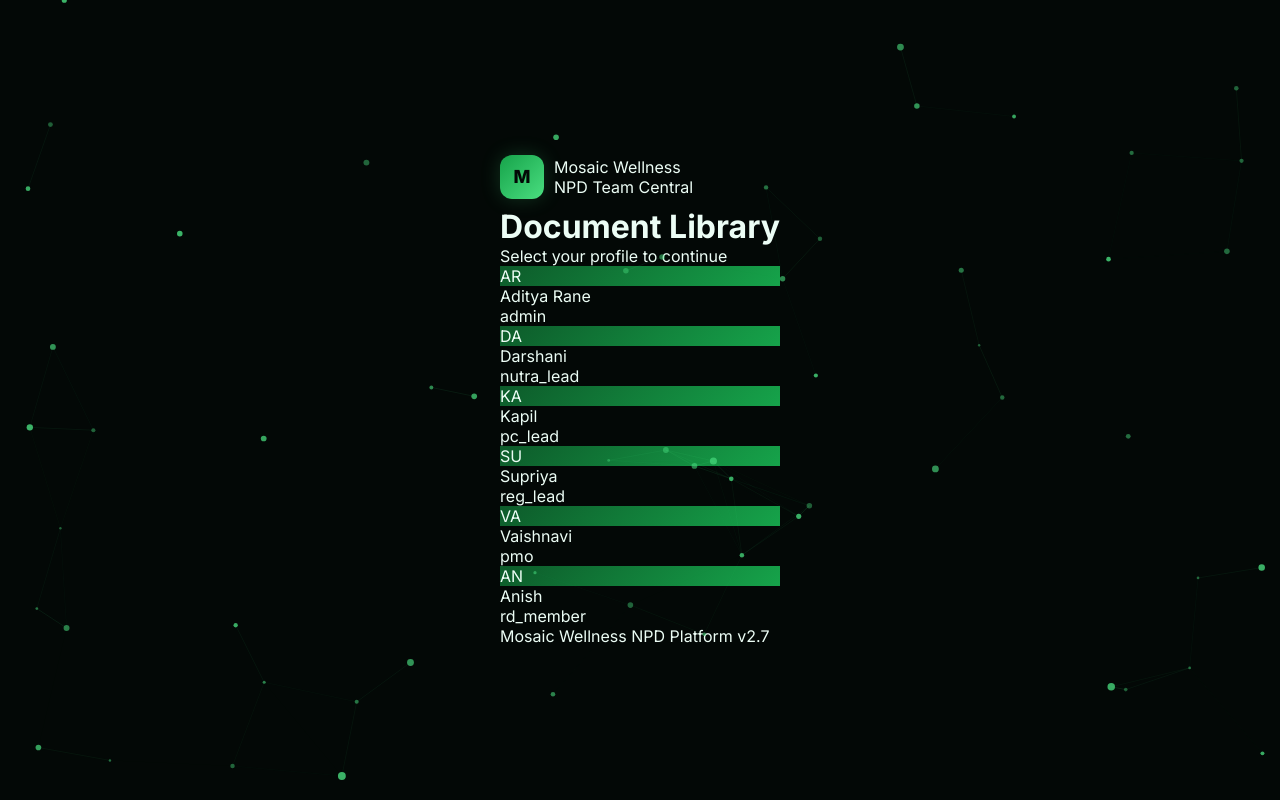
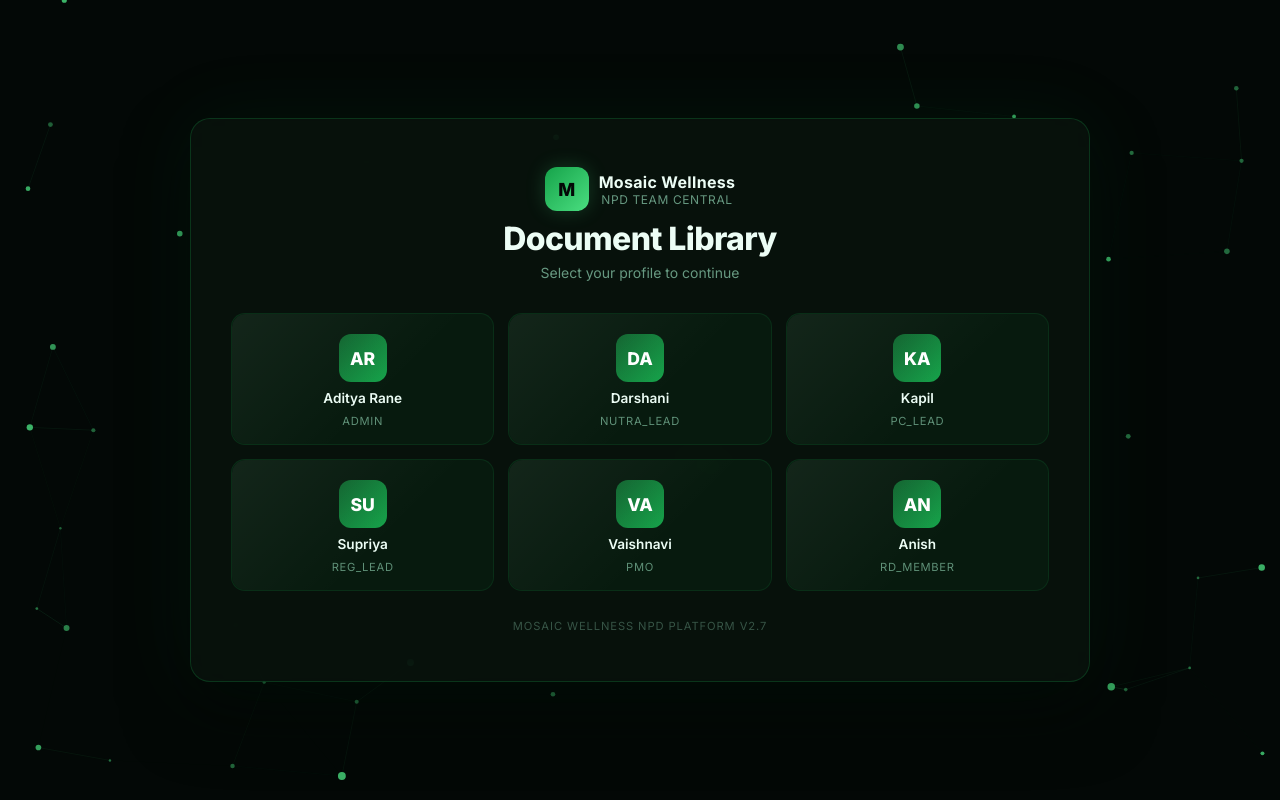
Before and after one commit to atharvapatil-cmyk/npd-library, a React (Vite) app: page / in a window 1280 px wide. Built offline with nearby package versions, Linux system fonts and the light colour scheme.

Commit message:
Add login page styles with new class aliases
Added new CSS classes for the login page layout and styling.

```diff
--- a/src/index.css
+++ b/src/index.css
@@ -1069,3 +1069,132 @@
   .stat-cards { grid-template-columns: repeat(2, 1fr); }
   .section-grid { grid-template-columns: 1fr; }
 }
+
+
+/* ============= LOGIN PAGE - NEW CLASS ALIASES ============= */
+
+.login-container {
+  position: relative;
+  z-index: 10;
+  background: rgba(10, 20, 14, 0.75);
+  border: 1px solid rgba(22, 163, 74, 0.25);
+  border-radius: 20px;
+  padding: 48px 40px;
+  width: 100%;
+  max-width: 900px;
+  backdrop-filter: blur(24px) saturate(180%);
+  -webkit-backdrop-filter: blur(24px) saturate(180%);
+  box-shadow: 0 0 80px rgba(22, 163, 74, 0.08), 0 32px 64px rgba(0,0,0,0.5);
+  text-align: center;
+}
+
+.login-logo-title {
+  font-size: 1rem;
+  font-weight: 700;
+  color: #ecfdf5;
+  letter-spacing: 0.02em;
+}
+
+.login-logo-sub {
+  font-size: 0.75rem;
+  color: rgba(167, 243, 208, 0.6);
+  letter-spacing: 0.05em;
+  text-transform: uppercase;
+}
+
+.login-heading {
+  font-size: 2rem;
+  font-weight: 800;
+  color: #ecfdf5;
+  margin: 0 0 6px;
+  letter-spacing: -0.02em;
+}
+
+.login-sub {
+  color: rgba(167, 243, 208, 0.6);
+  font-size: 0.875rem;
+  margin: 0 0 32px;
+}
+
+/* ============= LOGIN USER GRID ============= */
+
+.login-user-grid {
+  display: grid;
+  grid-template-columns: repeat(3, 1fr);
+  gap: 14px;
+  margin-bottom: 28px;
+}
+
+.login-user-card {
+  position: relative;
+  display: flex;
+  flex-direction: column;
+  align-items: center;
+  gap: 8px;
+  padding: 20px 12px 16px;
+  background: rgba(22, 163, 74, 0.06);
+  border: 1px solid rgba(22, 163, 74, 0.15);
+  border-radius: 14px;
+  cursor: pointer;
+  transition: all 0.2s ease;
+  overflow: hidden;
+}
+
+.login-user-card:hover,
+.login-user-card.hovered {
+  background: rgba(22, 163, 74, 0.12);
+  border-color: rgba(22, 163, 74, 0.4);
+  transform: translateY(-3px);
+  box-shadow: 0 8px 32px rgba(22, 163, 74, 0.15);
+}
+
+.login-user-card.selected {
+  background: rgba(22, 163, 74, 0.18);
+  border-color: var(--card-color, #16a34a);
+  box-shadow: 0 0 0 2px rgba(22, 163, 74, 0.3), 0 8px 32px rgba(22, 163, 74, 0.2);
+}
+
+.login-avatar {
+  width: 48px;
+  height: 48px;
+  border-radius: 12px;
+  display: flex;
+  align-items: center;
+  justify-content: center;
+  font-size: 1.1rem;
+  font-weight: 800;
+  color: #fff;
+  flex-shrink: 0;
+  letter-spacing: 0;
+}
+
+.login-user-name {
+  font-size: 0.85rem;
+  font-weight: 600;
+  color: #ecfdf5;
+  text-align: center;
+}
+
+.login-user-role {
+  font-size: 0.7rem;
+  color: rgba(167, 243, 208, 0.55);
+  text-transform: uppercase;
+  letter-spacing: 0.06em;
+  text-align: center;
+}
+
+.login-card-shine {
+  position: absolute;
+  inset: 0;
+  background: linear-gradient(135deg, rgba(255,255,255,0.05) 0%, transparent 60%);
+  border-radius: inherit;
+  pointer-events: none;
+}
+
+.login-footer {
+  font-size: 0.7rem;
+  color: rgba(167, 243, 208, 0.3);
+  letter-spacing: 0.08em;
+  text-transform: uppercase;
+  margin-top: 8px;
+}
```
